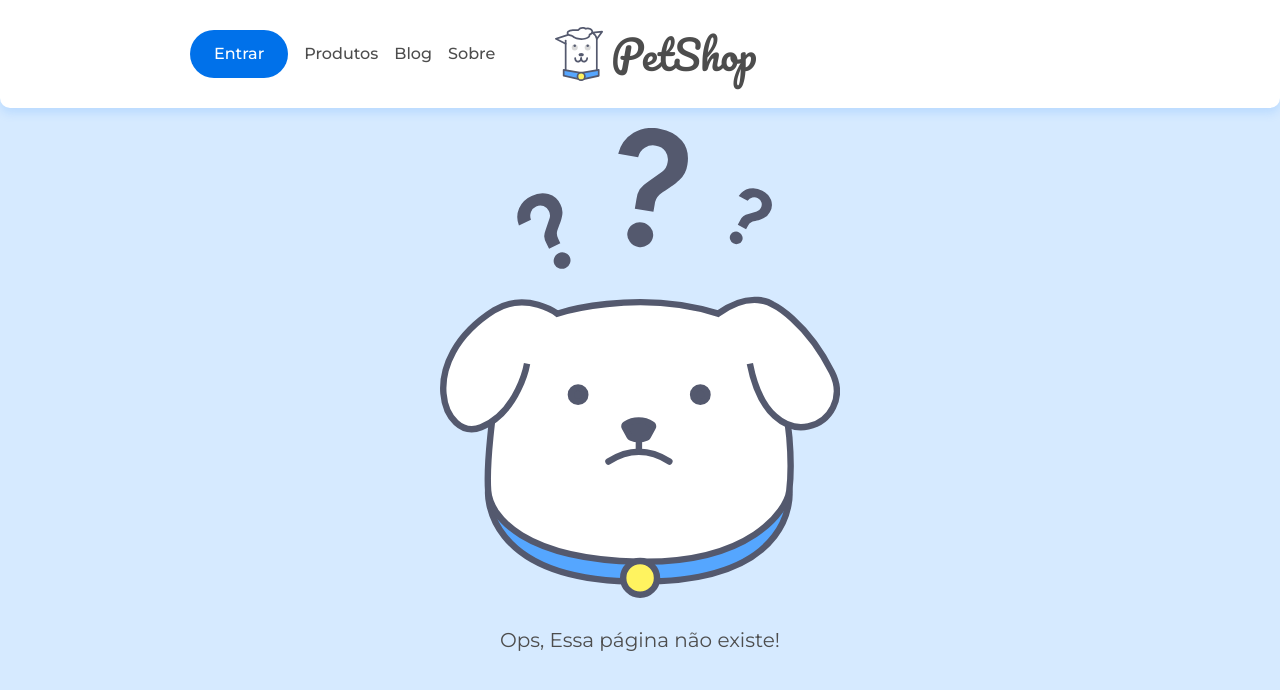
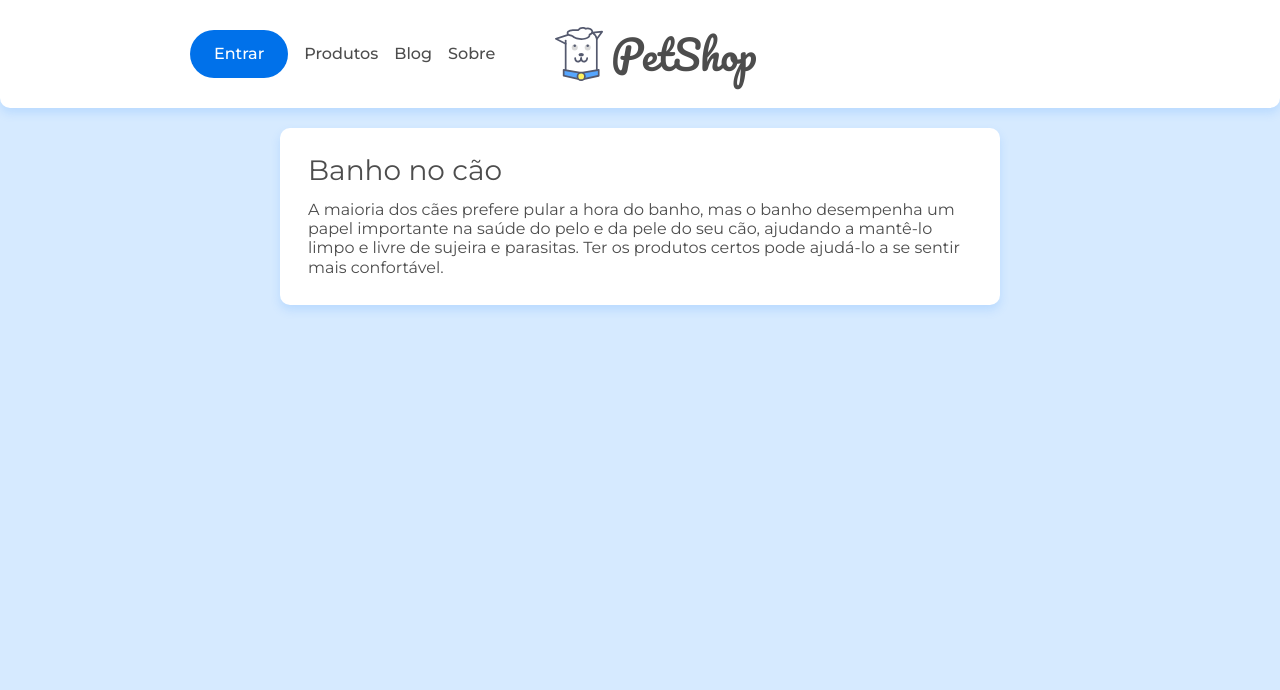
Before and after one commit to TakaGui/alura, a React (Create React App) app in the folder front-end/petshop/: page /posts/1 in a window 1280 px wide. Shown: the top 690 px of the page. Built offline with nearby package versions, Linux system fonts and the light colour scheme; data requests are answered from the project's data file.

Commit message:
feat: show post

```diff
--- a/front-end/petshop/src/App.jsx
+++ b/front-end/petshop/src/App.jsx
@@ -10,6 +10,7 @@ import './assets/css/base/base.css';
 import { Header } from './components/Header';
 import { Home } from './pages/Home';
 import { About } from './pages/About';
+import { Post } from './pages/Post';
 import { Page404 } from './pages/Page404';
 
 function App() {
@@ -25,6 +26,10 @@ function App() {
           <About />
         </Route>
 
+        <Route path="/posts/:id">
+          <Post />
+        </Route>
+
         <Route>
           <Page404 />
         </Route>
--- a/front-end/petshop/src/assets/css/components/card.css
+++ b/front-end/petshop/src/assets/css/components/card.css
@@ -14,7 +14,7 @@
     margin-bottom: 1rem;
 }
 
-.card__texto {
+.card__text {
     line-height: 1.2rem;
 }
 
--- a/front-end/petshop/src/components/PostList.jsx
+++ b/front-end/petshop/src/components/PostList.jsx
@@ -17,8 +17,12 @@ export const PostList = ({ url }) => {
     <section className="posts container">
       {
         posts.map((post) => (
-          <Link className={`card-post card-post--${post.category}`} to="#">
-            <article key={post.id}>
+          <Link
+            className={`card-post card-post--${post.category}`}
+            key={post.id}
+            to={`/posts/${post.id}`}
+          >
+            <article>
               <h3 className="card-post__title">
                 {post.title}
               </h3>
--- a/front-end/petshop/src/pages/About.jsx
+++ b/front-end/petshop/src/pages/About.jsx
@@ -13,7 +13,6 @@ export const About = () => {
         <article className="card">
           O blog do doguito foi criado para tirar diversas dúvidas sobre o mundo pet!!!
         </article>
-
       </section>
     </main>
   )
--- /dev/null
+++ b/front-end/petshop/src/pages/Post.jsx
@@ -0,0 +1,32 @@
+import {
+  useState,
+  useEffect,
+} from 'react';
+import { useParams } from 'react-router-dom';
+
+import { search } from '../api';
+
+import '../assets/css/post.css';
+
+export const Post = () => {
+  const { id } = useParams();
+  const [post, setPost] = useState({});
+
+  useEffect(() => {
+    search(`/posts/${id}`, setPost)
+  }, [id]);
+
+  return (
+    <main className="container flex flex--center">
+      <article className="card post">
+        <h2 className="card__title">
+          {post.title}
+        </h2>
+
+        <p className="card__text">
+          {post.body}
+        </p>
+      </article>
+    </main>
+  );
+}
```
Also changed, not shown: 1 other file (tests, documents, lock files or other folders).
